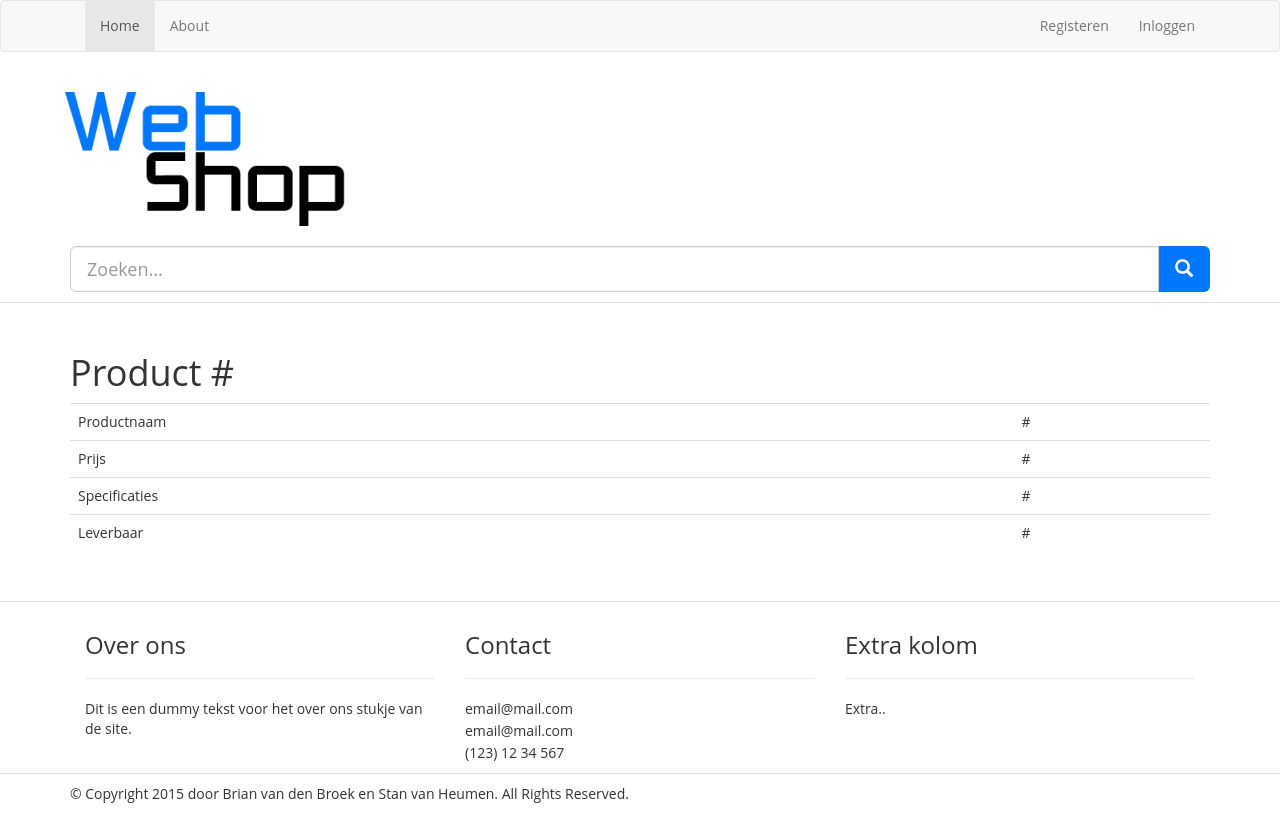
After one commit to stanvanheumen/Avans-WEBS2, a PHP site: page /product_details.php in a window 1280 px wide. The commit adds this page. Run offline with PHP 8.4, Linux system fonts and the light colour scheme.

Commit message:
product details pagina toegevoegd.

```diff
--- a/footer.php
+++ b/footer.php
@@ -15,7 +15,7 @@
 		        	<ul class="nav nav-pills nav-stacked">
 		          		<li>email@mail.com</li>
 		          		<li>email@mail.com</li>
-		          		<li>(073) 61 33 774</li>
+		          		<li>(123) 12 34 567</li>
 		        	</ul>
 		      	</div>
 		      	<div class="col-md-4">
--- /dev/null
+++ b/product_details.php
@@ -0,0 +1,48 @@
+<!DOCTYPE html>
+<html lang="nl">
+
+	<head>
+		<meta charset="utf-8">
+		<meta http-equiv="X-UA-Compatible" content="IE=edge">
+		<meta name="viewport" content="width=device-width, initial-scale=1">
+		<meta name="description" content="">
+		<meta name="author" content="Groep L">
+		<title>Home</title>
+		<link href="assets/css/bootstrap.min.css" rel="stylesheet">
+		<link href="assets/css/style.css" rel="stylesheet">
+	</head>
+
+	<body>
+		<?php include 'header.php'; ?>
+
+		<div class="custom-container content">
+			<div class="container">
+				<h1>Product #</h1>
+				<table class="table">
+					<tr>
+						<td>Productnaam<td>
+						<td>#</td>
+					</tr>
+					<tr>
+						<td>Prijs<td>
+						<td>#</td>
+					</tr>
+					<tr>
+						<td>Specificaties<td>
+						<td>#</td>
+					</tr>
+					<tr>
+						<td>Leverbaar<td>
+						<td>#</td>
+					</tr>
+				</table>
+			</div>
+		</div>
+
+		<?php include 'footer.php'; ?>
+
+		<script src="assets/js/jquery.min.js"></script>
+		<script src="assets/js/bootstrap.min.js"></script>
+	</body>
+
+</html>
```
Also changed, not shown: index.php (+6 -6 lines).
